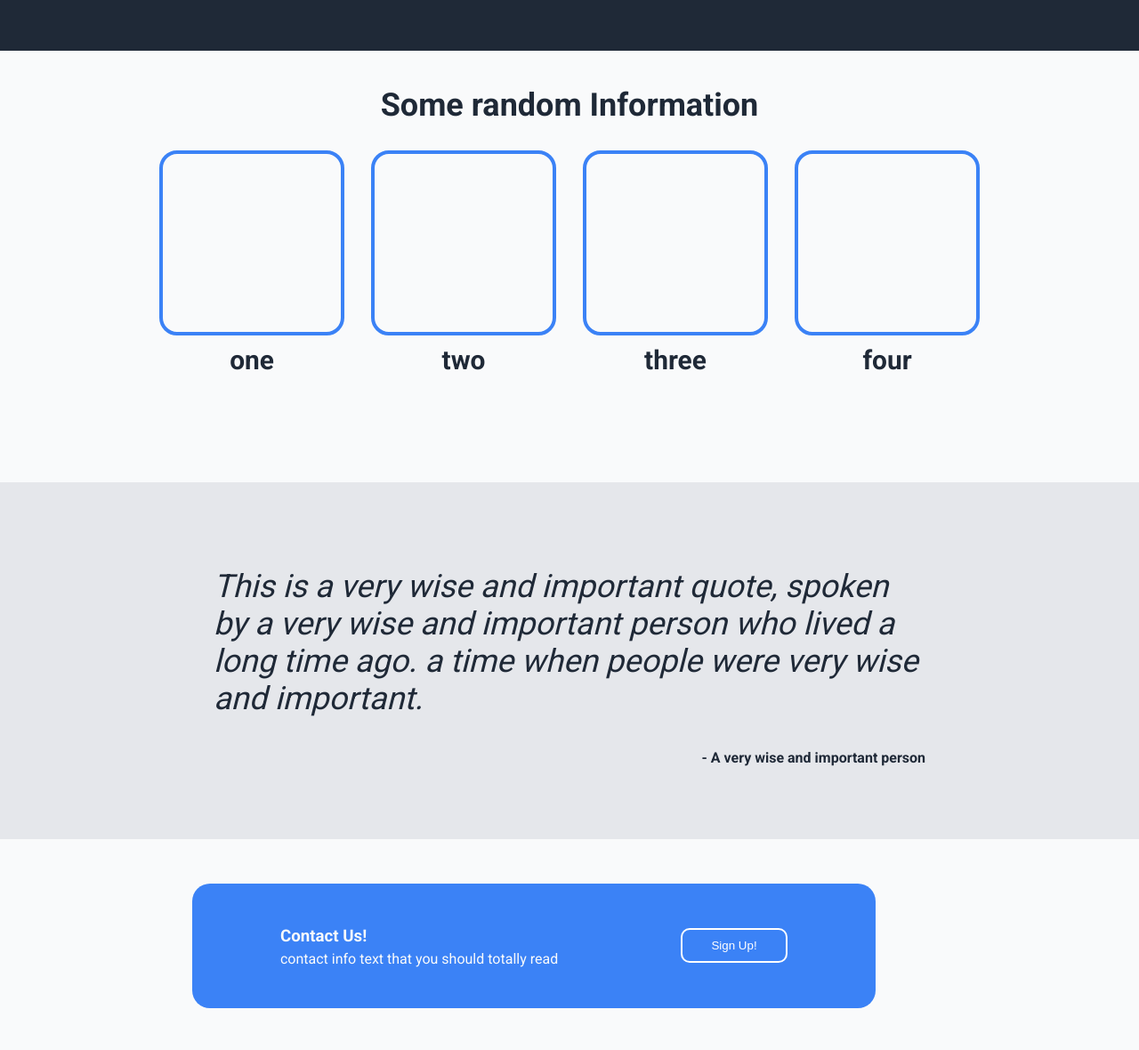
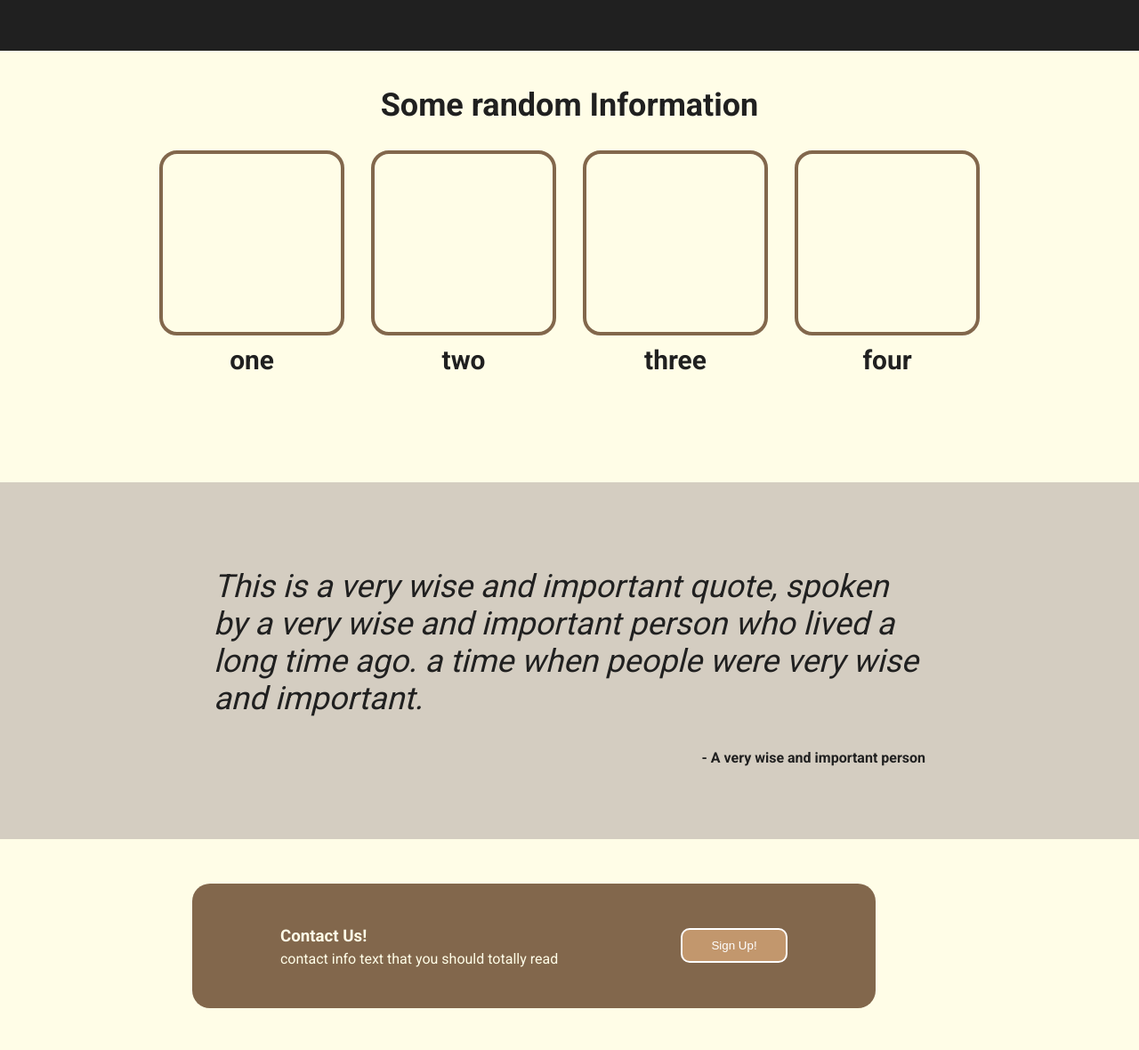
Before and after one commit to derpyzza/landing-page, a plain HTML site: page index.html in a window 1280 px wide. Shown: the part 542-1722 px from the top of the page at 89% size. Drawn offline with Linux system fonts and the light colour scheme.

Commit message:
edited the colours a bit

```diff
--- a/style.css
+++ b/style.css
@@ -3,9 +3,10 @@
 /* } */
 
 :root {
-    --bg: #1F2937;
-    --fg: #F9FAFB;
-    --gray: #E5E7EB;
+    --bg: #202020;
+    --fg: #FFFDE7;
+    --gray: #d4cdc1;
+    --accent: #C2976D;
 }
 
 body{
@@ -53,7 +54,7 @@ a:hover {
 }
 
 button {
-    background: #3B82F6;
+    background: #C2976D;
     width: 120px;
     padding: 10px;
     border: none;
@@ -62,7 +63,7 @@ button {
 }
 
 button:hover {
-    background-color: #3f6dd9;
+    background-color: #82674C;
 }
 
 .content{
@@ -99,7 +100,7 @@ img{
 }
 
 .info-box {
-    border: 4px solid #3B82F6;
+    border: 4px solid #82674C;
     border-radius: 20px;
     width: 200px;
     height: 200px;
@@ -150,7 +151,7 @@ h5 {
 
 .contact .box {
     display: flex;
-    background: #3B82F6;
+    background: #82674C;
     width: 60%;
     color: var(--fg);
     padding: 30px;
```
